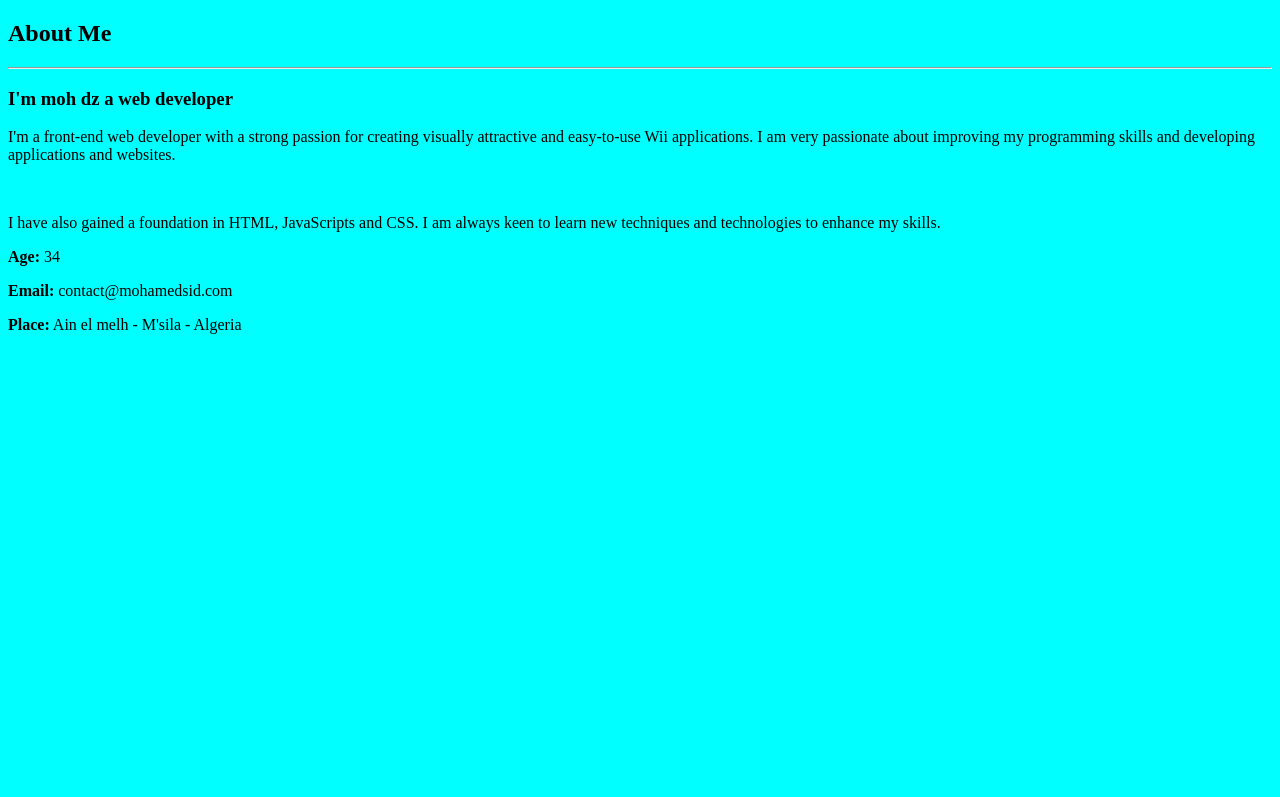
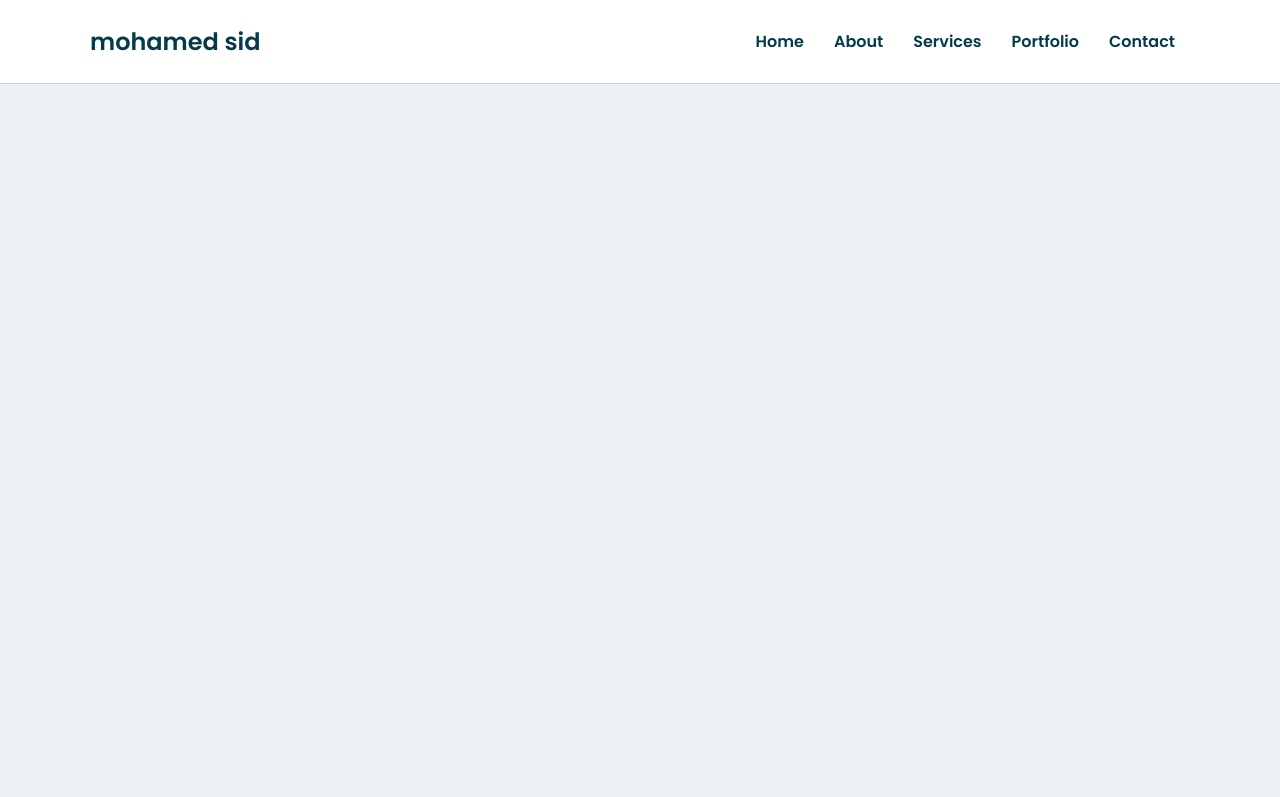
Before and after one commit to sidmohamed/portfolio_project_1, a plain HTML site: page index.html in a window 1280 px wide. Shown: the top 797 px of the page. Drawn offline with Linux system fonts and the light colour scheme.

Commit message:
add navbar and modife styel colr

```diff
--- a/index.html
+++ b/index.html
@@ -11,6 +11,26 @@
 
 </head>
 <body>
+    <!-- headr start -->
+    <header id="home">
+        <div class="navbar">
+            <nav>
+                <a href="#home" id="logo"> mohamed sid</a>
+                <ul>
+                    <li><a href="#home">Home</a></li>
+                    <li><a href="#about">About</a></li>
+                    <li><a href="#services">Services</a></li>
+                    <li><a href="#portfolio">Portfolio</a></li>
+                    <li><a href="#contact">Contact</a></li>
+
+                </ul>
+            </nav>
+        </div>
+
+    </header>
+    <!-- headr end -->
+
+
     <main>
         <!--about section start-->
         <section id="adout">
--- a/style.css
+++ b/style.css
@@ -1,3 +1,68 @@
+@import url('https://fonts.googleapis.com/css2?family=Poppins:wght@300;400;500;600;700&family=Saira:wght@700&display=swap');
+
+:root {
+    --primary--color: #033b4a;
+    --secondary--color: #20c997;
+    --gray: #4a4a4d;
+    --bg--primary: #ecf0f3;
+
+}
+
+* {
+    margin: 0;
+    padding: 0;
+    box-sizing: border-box;
+
+}
+
 body{
-    background-color: aqua;
+    font-family: 'Poppins', sans-serif;
+
 }
+
+h1.h2 {
+    font-family: 'Saira', sans-serif;
+}
+
+ul {
+    list-style: none;
+}
+a {
+    text-decoration: none;
+}
+/* Header start */
+header {
+    background-color: var(--bg--primary);
+    height: 100vh;
+}
+header .navbar {
+    background-color: #fff;
+    border-bottom: 1px solid #ccc;
+    position: fixed;
+    width: 100%;
+    padding: 1.5rem 2rem;
+}
+
+header .navbar nav {
+    display: flex;
+    justify-content: space-between;
+    align-items: center;
+    max-width: 1100px;
+    margin: auto;
+}
+#home #logo {
+    color: var(--primary--color);
+    font-size: 24px;
+    font-weight: 600;
+}
+header .navbar nav ul {
+    display: flex;
+    justify-content: center;
+    align-items: center;
+}
+header .navbar nav ul a {
+    margin: 0 15px;
+    color: var(--primary--color);
+    font-weight: 600;
+}
+/* hrader end */
```
